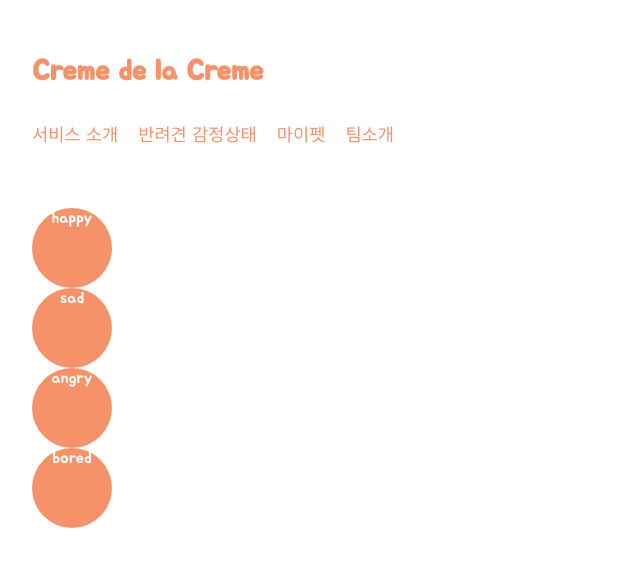
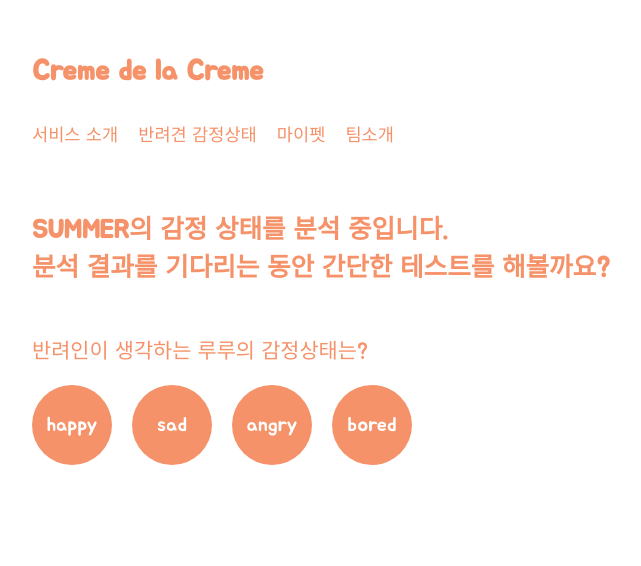
Before and after one commit to CreamDeLaCream/creme-client, a React (Create React App) app: page /analysis in a window 1280 px wide. Shown: the top 566 px of the page, without its empty margins (128-769 px from the left). Built offline with nearby package versions, Linux system fonts and the light colour scheme.

Commit message:
[#18] feat : 결과페이지 기본 세팅 완료

```diff
--- a/src/pages/Analysis/AnalysisPage.js
+++ b/src/pages/Analysis/AnalysisPage.js
@@ -1,16 +1,19 @@
 import React from 'react';
 
 // components
-import { Header, Navbar, Container } from '../../common/components';
-import TestItems from './TestItems';
+import { Header, Navbar, Text, Container } from '../../common/components';
+import { EmotionTest } from './EmotionTest';
+import Loading from '../Analysis/Loading';
 
 const AnalysisPage = () => {
   return (
     <Container>
       <Header />
       <Navbar />
-
-      <TestItems />
+      <Text type="mainTitle" color="main">
+        <Loading />
+        <EmotionTest />
+      </Text>
     </Container>
   );
 };
--- /dev/null
+++ b/src/pages/Analysis/EmotionTest.js
@@ -0,0 +1,31 @@
+import React from 'react';
+import styled from 'styled-components';
+
+// Compo
+import TestItems from './TestItems';
+import { Text } from '../../common/components';
+
+export const EmotionTest = () => {
+  return (
+    <EmotionTestWapper>
+      <Text type="subTitle" color="var(--main)">
+        반려인이 생각하는 루루의 감정상태는?
+      </Text>
+      <TestContent>
+        <TestItems />
+      </TestContent>
+    </EmotionTestWapper>
+  );
+};
+
+const EmotionTestWapper = styled.div`
+  width: 60%;
+  height: 170px;
+  // background-color: var(--cream);
+
+  margin-top: 50px;
+`;
+
+const TestContent = styled.div`
+  margin-top: 20px;
+`;
--- a/src/pages/Analysis/TestItems.js
+++ b/src/pages/Analysis/TestItems.js
@@ -1,5 +1,8 @@
 import React, { useState } from 'react';
 import styled from 'styled-components';
+
+// Compo
+import { Button } from '../../common/components';
 
 const TestItems = () => {
   const [emotionResult, setEmotionResult] = useState([]);
@@ -22,7 +25,20 @@ const TestItems = () => {
   };
 
   function Item({ itemData }) {
-    return <TestAnswer onClick={handleEmotion}>{itemData.emotion}</TestAnswer>;
+    return (
+      <Button
+        width="80px"
+        height="80px"
+        bg="var(--main)"
+        radius="50%"
+        color="var(--white)"
+        size="20px"
+        margin="0 20px 0 0"
+        onClick={handleEmotion}
+      >
+        {itemData.emotion}
+      </Button>
+    );
   }
 
   return (
@@ -34,22 +50,4 @@ const TestItems = () => {
   );
 };
 
-const TestAnswer = styled.div`
-  width: 80px;
-  height: 80px;
-  cursor: pointer;
-
-  margin-right: 20px;
-
-  background-color: var(--main);
-  border-radius: 50%;
-
-  text-align: center;
-  color: #ffffff;
-
-  &:hover {
-    background-color: var(--cream);
-  }
-`;
-
 export default TestItems;
--- a/src/pages/Intro/IntroPage.js
+++ b/src/pages/Intro/IntroPage.js
@@ -8,9 +8,7 @@ const IntroPage = () => {
     <Container height="100vh">
       <Header page="headermenu" />
       <Navbar page="navbarmenu" />
-      <Text type="mainTitle" color="main">
-        IntroPage
-      </Text>
+      <Text type="mainTitle" color="main"></Text>
     </Container>
   );
 };
--- a/src/pages/MyPet/MyPetPage.js
+++ b/src/pages/MyPet/MyPetPage.js
@@ -53,10 +53,10 @@ const RecordWrapper = styled.div`
 const RecordCardWrapper = styled.div`
   margin-top: 20px;
   display: flex;
-  flex-direction: row,
+  flex-direction: row;
   margin-top: 30px;
   flex-wrap: wrap;
   justify-content: space-between;
-  `;
+`;
 
 export default IntroPage;
```
